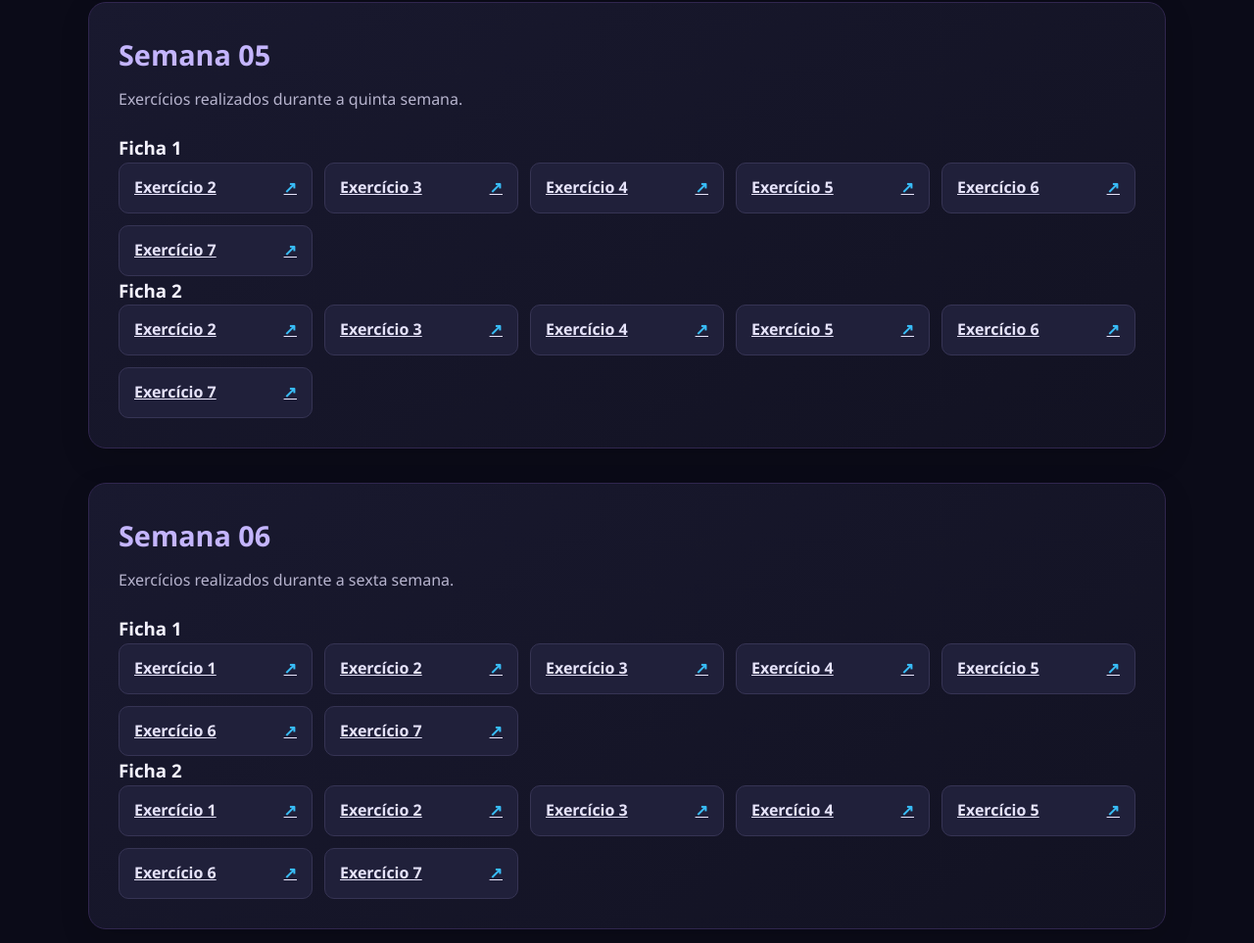
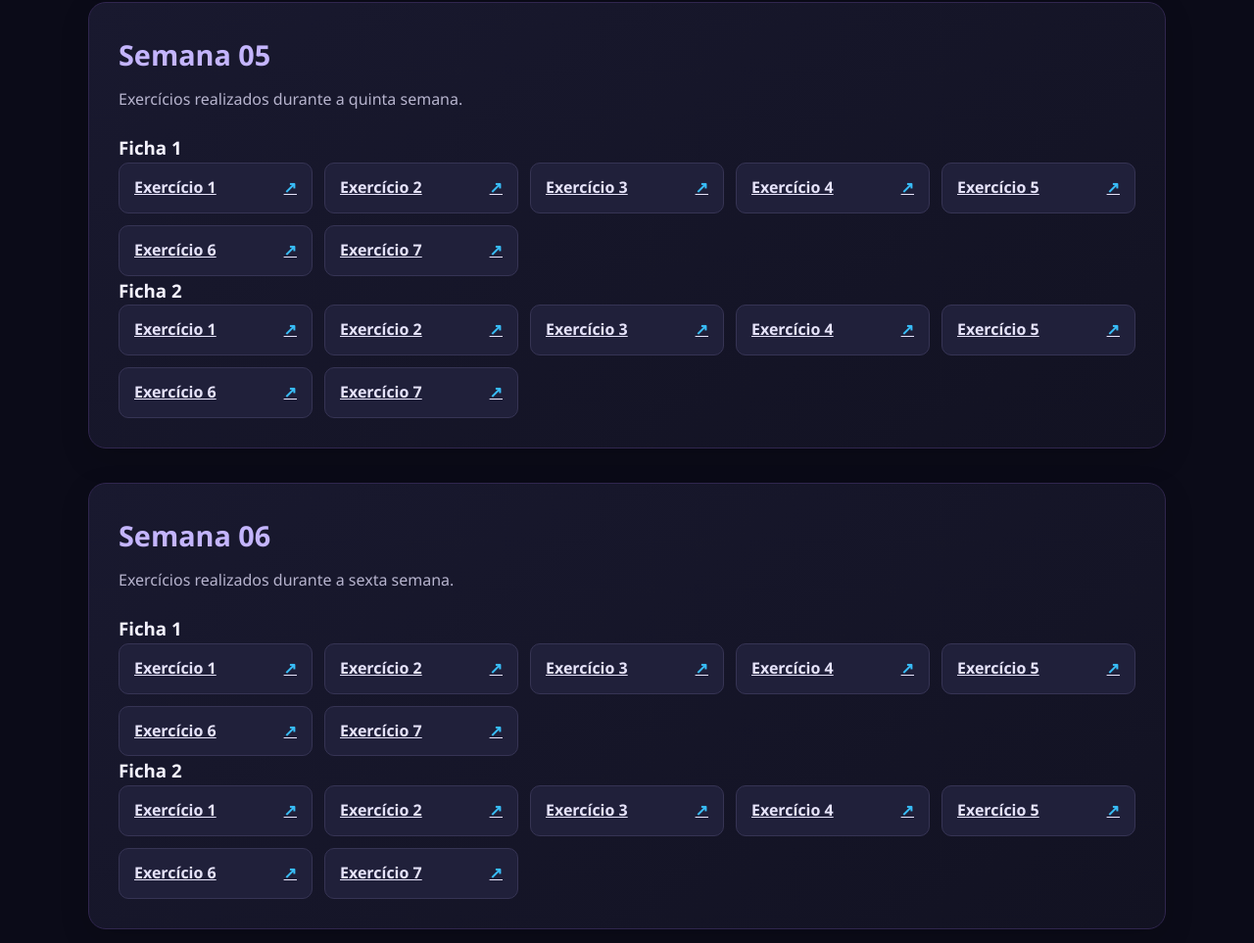
Before and after one commit to laraakk/portefolio-djd, a plain HTML site: page index.html in a window 1280 px wide. Shown: the part 1556-2519 px from the top of the page at 98% size. Drawn offline with Linux system fonts and the light colour scheme.

Commit message:
Correção da semana05

```diff
--- a/index.html
+++ b/index.html
@@ -70,22 +70,24 @@
 
             <h3>Ficha 1</h3>
             <ul>
-                <li><a href="semana05/Ficha 1/Exercício 2/index.html">Exercício 2</a></li>
-                <li><a href="semana05/Ficha 1/Exercício 3/index.html">Exercício 3</a></li>
-                <li><a href="semana05/Ficha 1/Exercício 4/index.html">Exercício 4</a></li>
-                <li><a href="semana05/Ficha 1/Exercício 5/index.html">Exercício 5</a></li>
-                <li><a href="semana05/Ficha 1/Exercício 6/index.html">Exercício 6</a></li>
-                <li><a href="semana05/Ficha 1/Exercício 7/index.html">Exercício 7</a></li>
+                <li><a href="semana05/Ficha 1/Exercício 1/PainelPersonagem.html">Exercício 1</a></li>
+                <li><a href="semana05/Ficha 1/Exercício 2/PainelPersonagem.html">Exercício 2</a></li>
+                <li><a href="semana05/Ficha 1/Exercício 3/PainelPersonagem.html">Exercício 3</a></li>
+                <li><a href="semana05/Ficha 1/Exercício 4/PainelPersonagem.html">Exercício 4</a></li>
+                <li><a href="semana05/Ficha 1/Exercício 5/PainelPersonagem.html">Exercício 5</a></li>
+                <li><a href="semana05/Ficha 1/Exercício 6/PainelPersonagem.html">Exercício 6</a></li>
+                <li><a href="semana05/Ficha 1/Exercício 7/PainelPersonagem.html">Exercício 7</a></li>
             </ul>
 
             <h3>Ficha 2</h3>
             <ul>
-                <li><a href="semana05/Ficha 2/Exercício 2/index.html">Exercício 2</a></li>
-                <li><a href="semana05/Ficha 2/Exercício 3/index.html">Exercício 3</a></li>
-                <li><a href="semana05/Ficha 2/Exercício 4/index.html">Exercício 4</a></li>
-                <li><a href="semana05/Ficha 2/Exercício 5/index.html">Exercício 5</a></li>
-                <li><a href="semana05/Ficha 2/Exercício 6/index.html">Exercício 6</a></li>
-                <li><a href="semana05/Ficha 2/Exercício 7/index.html">Exercício 7</a></li>
+                <li><a href="semana05/Ficha 2/Exercício 1/ArenaTreino.html">Exercício 1</a></li>
+                <li><a href="semana05/Ficha 2/Exercício 2/ArenaTreino.html">Exercício 2</a></li>
+                <li><a href="semana05/Ficha 2/Exercício 3/ArenaTreino.html">Exercício 3</a></li>
+                <li><a href="semana05/Ficha 2/Exercício 4/ArenaTreino.html">Exercício 4</a></li>
+                <li><a href="semana05/Ficha 2/Exercício 5/ArenaTreino.html">Exercício 5</a></li>
+                <li><a href="semana05/Ficha 2/Exercício 6/ArenaTreino.html">Exercício 6</a></li>
+                <li><a href="semana05/Ficha 2/Exercício 7/ArenaTreino.html">Exercício 7</a></li>
             </ul>
         </section>
 
```
